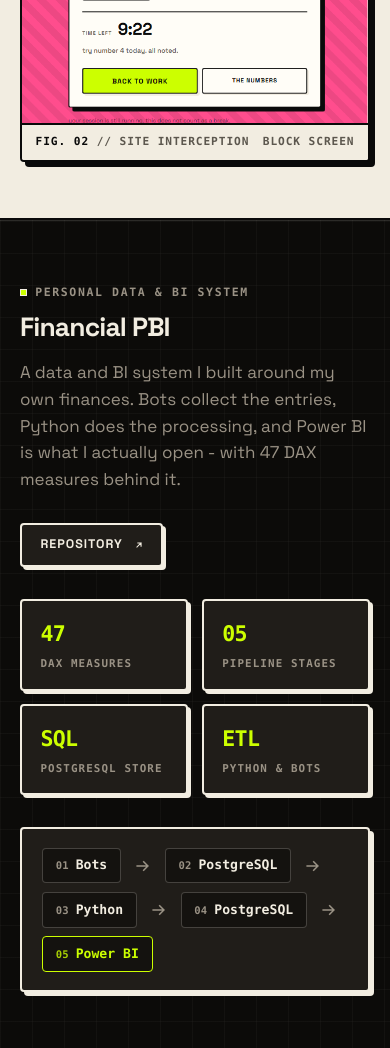
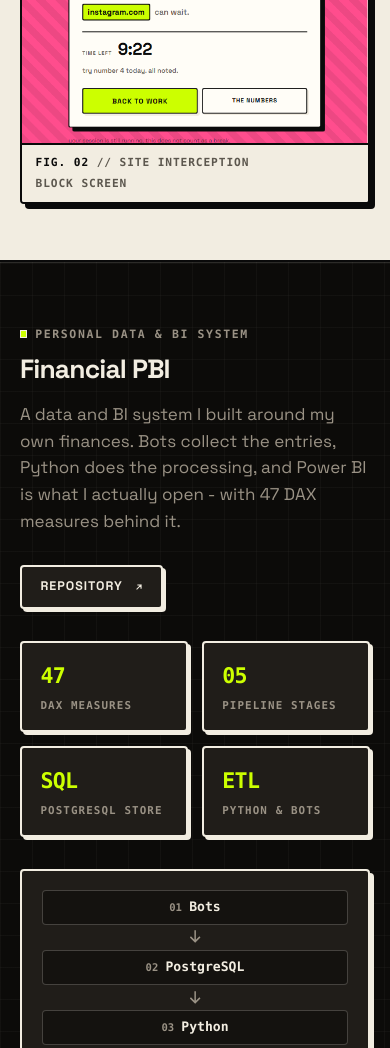
Before and after one commit to bernardomcma/bernardomcma.dev, a plain HTML site: page index.html in a window 390 px wide. Shown: the part 3200-4248 px from the top of the page. Drawn offline with Linux system fonts and the light colour scheme; no server answers.

Commit message:
fix: improve mobile layout and localize PT page title

```diff
--- a/assets/css/main.css
+++ b/assets/css/main.css
@@ -901,6 +901,14 @@ a:hover .arrow { transform: translate(2px, -2px); }
   color: var(--ink);
 }
 
+@media (max-width: 520px) {
+  .shot__cap {
+    flex-direction: column;
+    align-items: flex-start;
+    gap: 0.2rem;
+  }
+}
+
 /* -- Financial PBI: same dark system, sunken, instrument-panel ------------- */
 
 .band--data {
@@ -1010,6 +1018,21 @@ a:hover .arrow { transform: translate(2px, -2px); }
 }
 
 .flow .arrow-r { color: var(--ink-soft); }
+
+@media (max-width: 640px) {
+  .flow {
+    flex-direction: column;
+    align-items: stretch;
+    gap: 0.4rem;
+  }
+  .flow__node {
+    justify-content: center;
+  }
+  .flow .arrow-r {
+    align-self: center;
+    transform: rotate(90deg);
+  }
+}
 
 /* -- CyberCAT: a fork, so the band is honest about lineage ----------------
    Same dark system, but the accent swaps to the Cyberpunk yellow the editor
@@ -1327,7 +1350,8 @@ a:hover .arrow { transform: translate(2px, -2px); }
 }
 
 @media (max-width: 520px) {
-  .rows a .rows__handle { display: none; }
+  .rows a:not([href^="mailto:"]) .rows__handle { display: none; }
+  .rows a[href^="mailto:"] .rows__handle { font-size: 0.78rem; }
   .rows a .arrow { margin-left: auto; }
 }
 
--- a/index.html
+++ b/index.html
@@ -38,7 +38,7 @@
 <link rel="manifest" href="/site.webmanifest">
 
 <link rel="preload" href="/assets/fonts/space-grotesk-latin.woff2" as="font" type="font/woff2" crossorigin>
-<link rel="stylesheet" href="/assets/css/main.css?v=4">
+<link rel="stylesheet" href="/assets/css/main.css?v=5">
 
 <script>document.documentElement.classList.add('js');</script>
 
```
Also changed, not shown: pt/index.html (+6 -6 lines).
